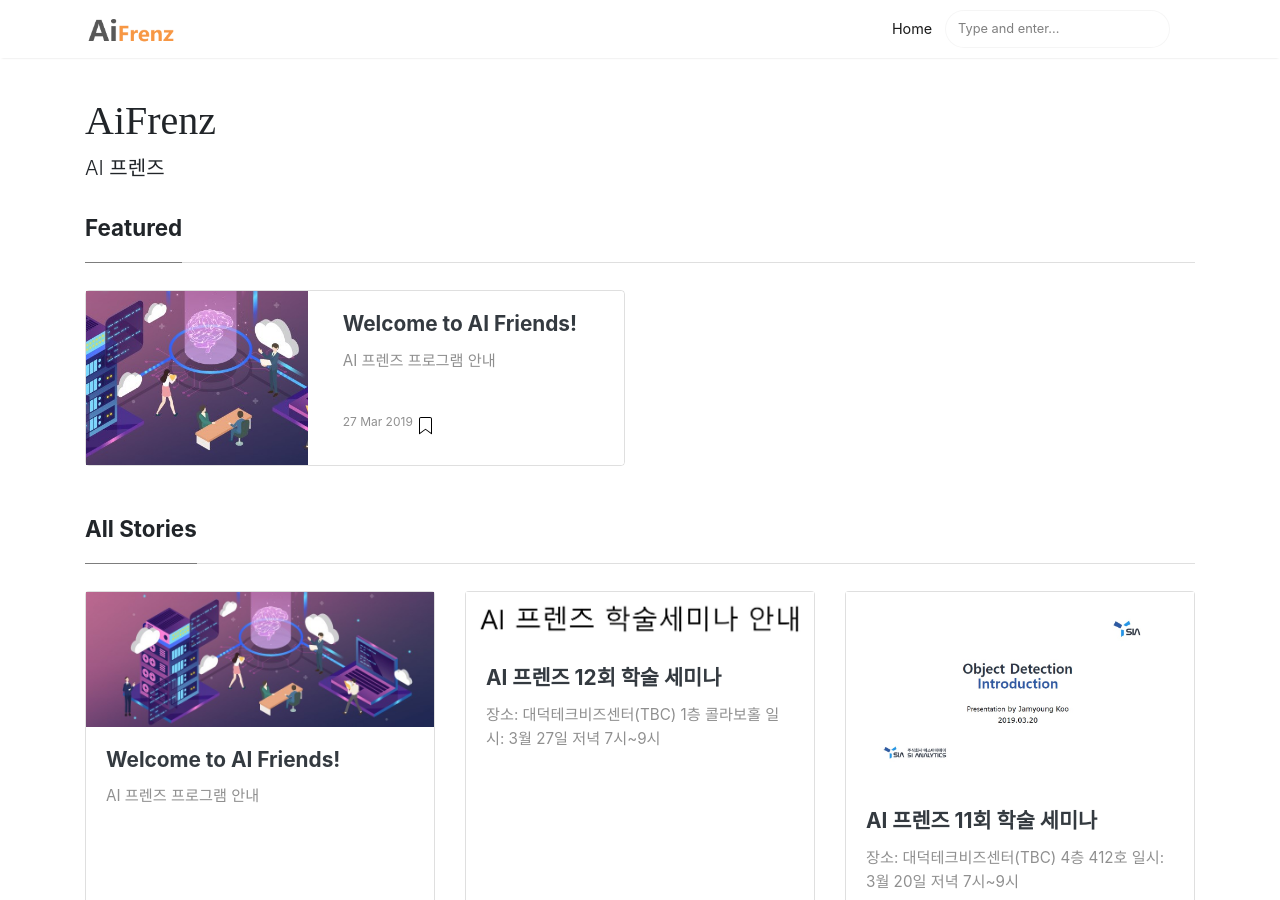
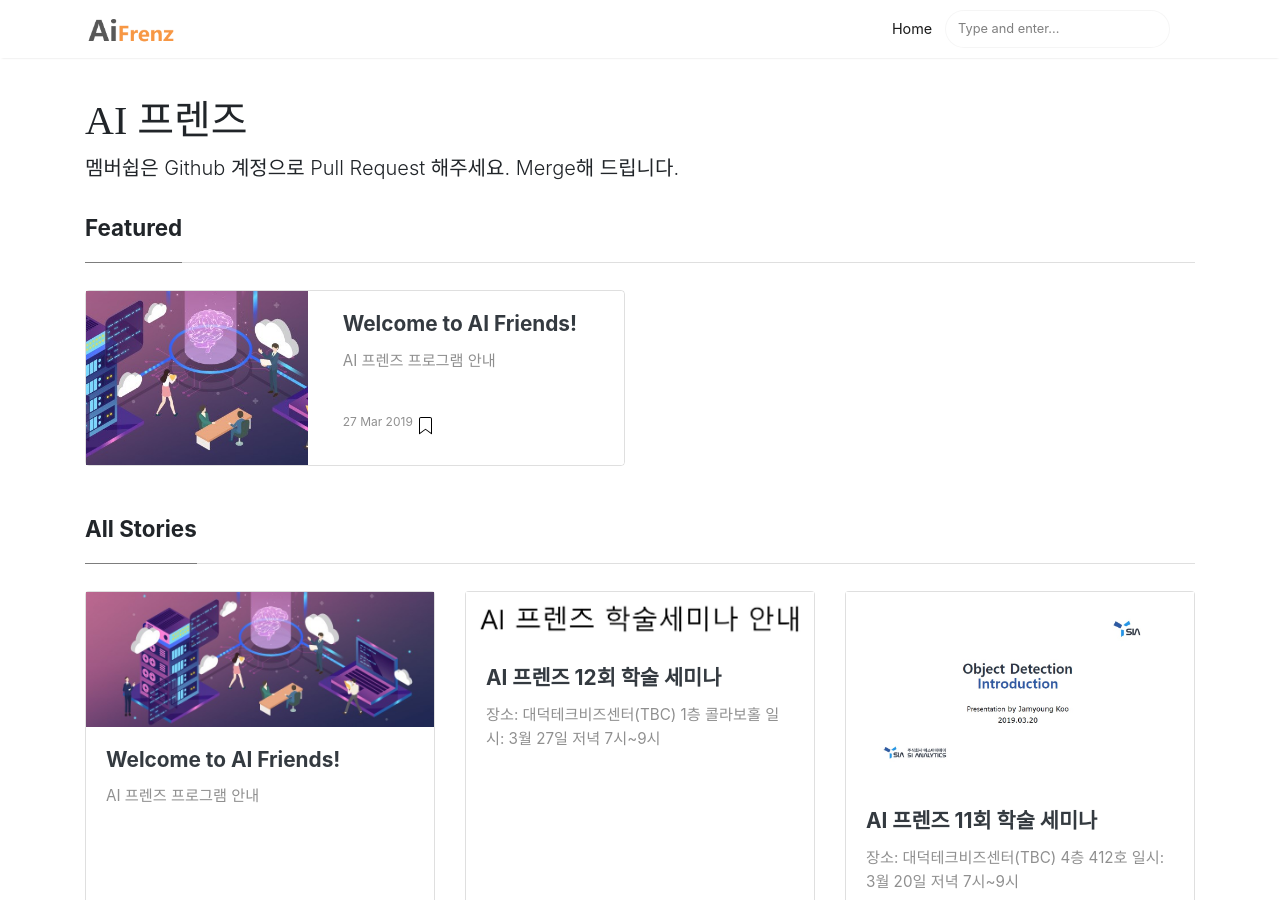
Before and after one commit to ai-friends/test-ai-friends.github.io, a Jekyll site: the page built from index.html, in a window 1280 px wide and 900 px high. Built offline with Jekyll 4.4.1, drawn with Linux system fonts in a browser that asks for light colours; some web fonts are replaced; the list of posts is cut into pages by our own code; some of the changed text lies outside the part shown.

Commit message:
Update _config.yml

```diff
--- a/_config.yml
+++ b/_config.yml
@@ -1,7 +1,7 @@
 # Site
-name: "AiFrenz"
+name: "AI 프렌즈"
 title: "AiFrenz"
-description: "AI 프렌즈"
+description: "멤버쉽은 Github 계정으로 Pull Request 해주세요. Merge해 드립니다. "
 logo: 'assets/images/logo.png'
 favicon: 'assets/images/logo.png'
 baseurl: ""
@@ -16,7 +16,7 @@ permalink: /:title/
 authors:
   sal:
     name: Sal
-    display_name: Sal
+    display_nAiFrenzame: Sal
     gravatar: e56154546cf4be74e393c62d1ae9f9d4
     email: wowthemesnet@gmail.com
     web: https://www.wowthemes.net
```
